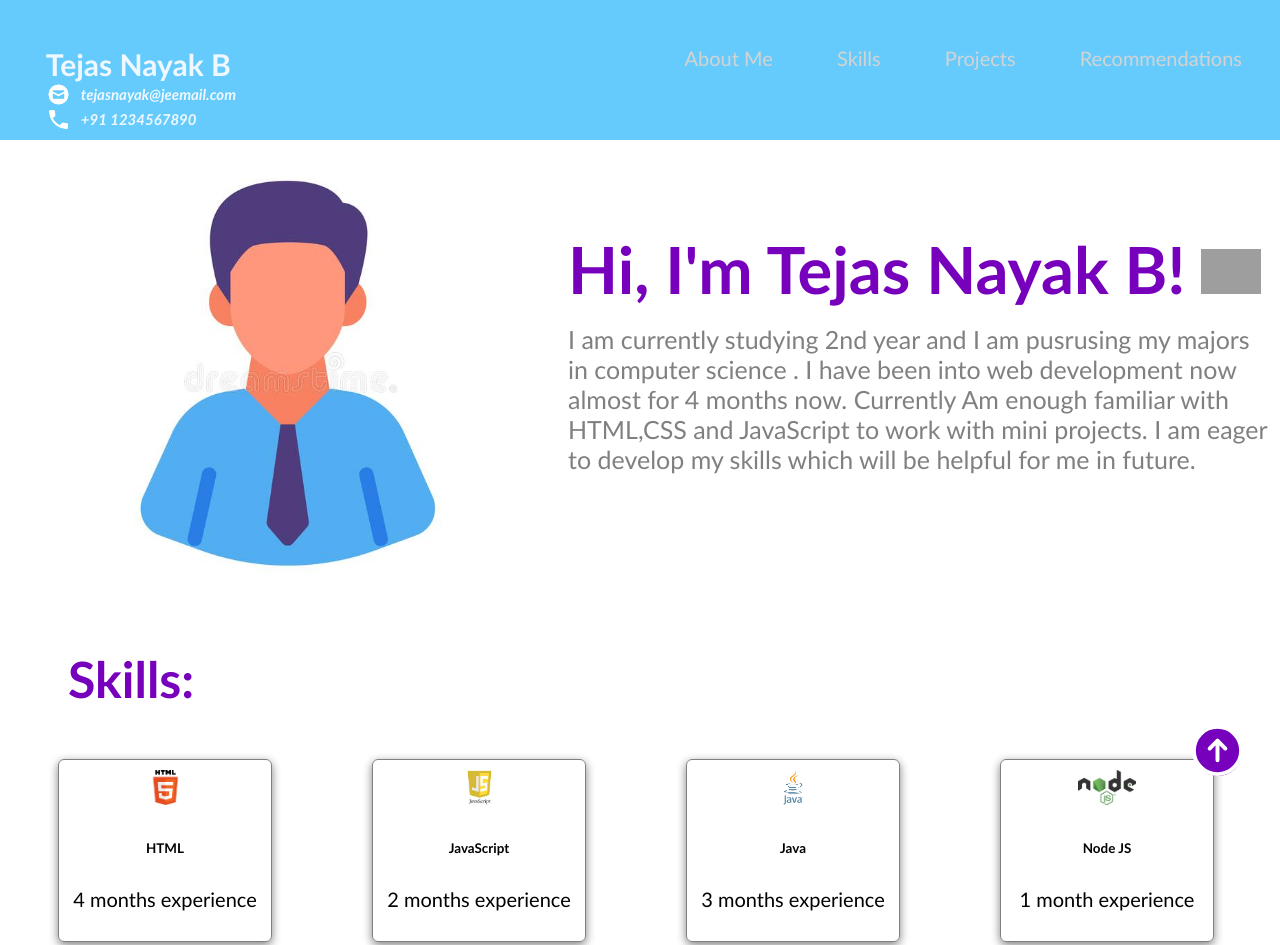
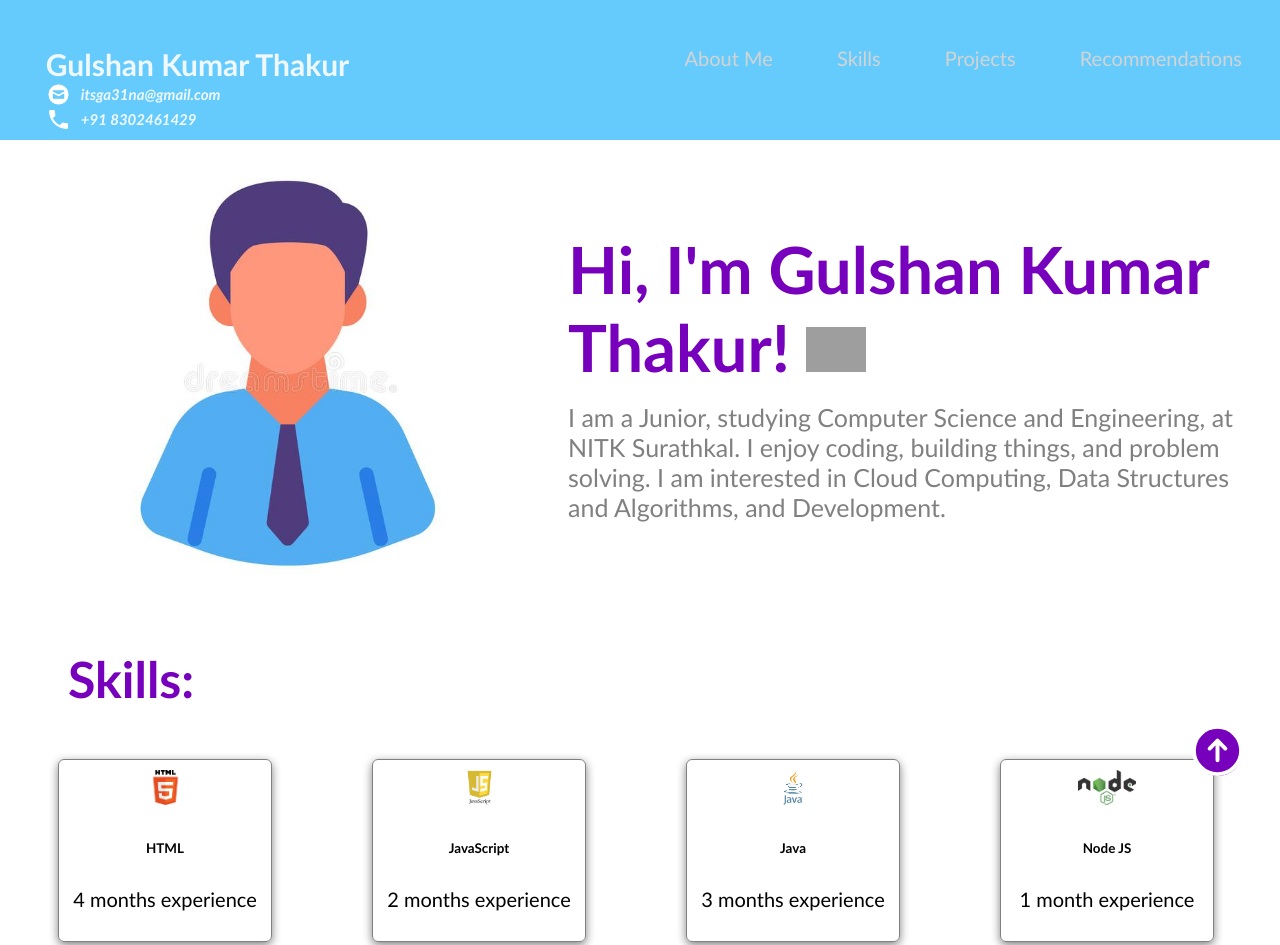
Before and after one commit to ga31na/Single-Page-Profile-website, a plain HTML site: page images.png/index.html in a window 1280 px wide. Shown: the top 945 px of the page. Drawn offline with Linux system fonts and the light colour scheme; files that its build step writes are made by us from their sources; grey boxes are pictures that could not be loaded; files whose address does not match are found by name.

Commit message:
Update index.html

```diff
--- a/images.png/index.html
+++ b/images.png/index.html
@@ -9,15 +9,15 @@
     <nav>
       <div id="home">
         <div class="profile_name">
-          Tejas Nayak B
+          Gulshan Kumar Thakur
           <div class="contact_info">
             <img src="images.png\envelope.png" alt="https://icons8.com/icon/124377/circled-envelope"/>
-          tejasnayak@jeemail.com
+          itsga31na@gmail.com
         </div>
         <div style="clear:both;"></div>
         <div class="contact_info">
           <img src="images.png\phone.png" alt="https://icons8.com/icon/124377/circled-envelope"/>
-          +91 1234567890
+          +91 8302461429
 
         </div>
         </div>
@@ -40,13 +40,10 @@
 
       <div>
           <h1>
-            Hi, I'm Tejas Nayak B! <img src="https://twemoji.maxcdn.com/2/72x72/1f44b.png" width="60px"/>
+            Hi, I'm Gulshan Kumar Thakur! <img src="https://twemoji.maxcdn.com/2/72x72/1f44b.png" width="60px"/>
           </h1>
           <p>
-             I am currently studying  2nd year and I am  pusrusing my majors in computer science .
-             I have been into web development now almost for 4 months now.
-             Currently Am enough familiar with HTML,CSS and JavaScript to work with mini projects.
-             I am eager to develop my skills which will be helpful for me in future.
+             I am a Junior, studying Computer Science and Engineering, at NITK Surathkal. I enjoy coding, building things, and problem solving. I am interested in Cloud Computing, Data Structures and Algorithms, and Development.
         </p>
       </div>
     </section>
@@ -113,14 +110,14 @@
           <div class="project-card">
             <h3>Simple Interest Calculator</h3>
             <ul>
-                <li>Developed a simple interest calculator which takes input for Rate of interest,years,amount of money and gives dynmic output in sentence.</li>
+                <li>Developed a simple interest calculator which takes input for Rate of interest, years, amount of money and gives dynmic output in sentence.</li>
             </ul>
         </div>
         <hr>
         <div class="project-card">
             <h3>Units Converter</h3>
             <ul>
-              <li>Created a multi page unit converter which converts tempertaure,distance,weight,simplemath,height and time.</li>
+              <li>Created a multi page unit converter which converts tempertaure, distance, weight, simplemath, height and time.</li>
             </ul>
           </div>
     </div>
@@ -134,17 +131,17 @@
     <div class="all_recommendations" id="all_recommendations">
         <div class="recommendation">
             <span>&#8220;</span>
-            Tejas is very smart and grasps onto things which are related to web development so quickly that it saves a lot of time which helps us in make him learn new concepts which were useful for our company other than the basic concepts taught to trainees.
+            Gulshan is very smart and grasps onto things which are related to web development so quickly that it saves a lot of time which helps us in make him learn new concepts which were useful for our company other than the basic concepts taught to trainees.
             <span>&#8221;</span>
         </div>
         <div class="recommendation">
             <span>&#8220;</span>
-            Tejas not only has quick learning quirks but also has great leadership skill ,he wasnot only mentoring group at the same time learning related subjects which might be helpful too even the senior developers present here .Inshort he has a great personality and helping nature.
+            Gulshan not only has quick learning quirks but also has great leadership skill, he was not only mentoring group at the same time learning related subjects which might be helpful too even the senior developers present here .Inshort he has a great personality and helping nature.
             <span>&#8221;</span>
         </div>
         <div class="recommendation">
             <span>&#8220;</span>
-            When it comes to experience he's the best ,I, once had worked with him he not only helped me in completeing my work also gave me few tips on how to get the work easily and fastly done.
+            When it comes to experience he's the best, I once had worked with him he not only helped me in completeing my work also gave me few tips on how to get the work easily and fastly done.
             <span>&#8221;</span>
         </div>
     </div>
```
